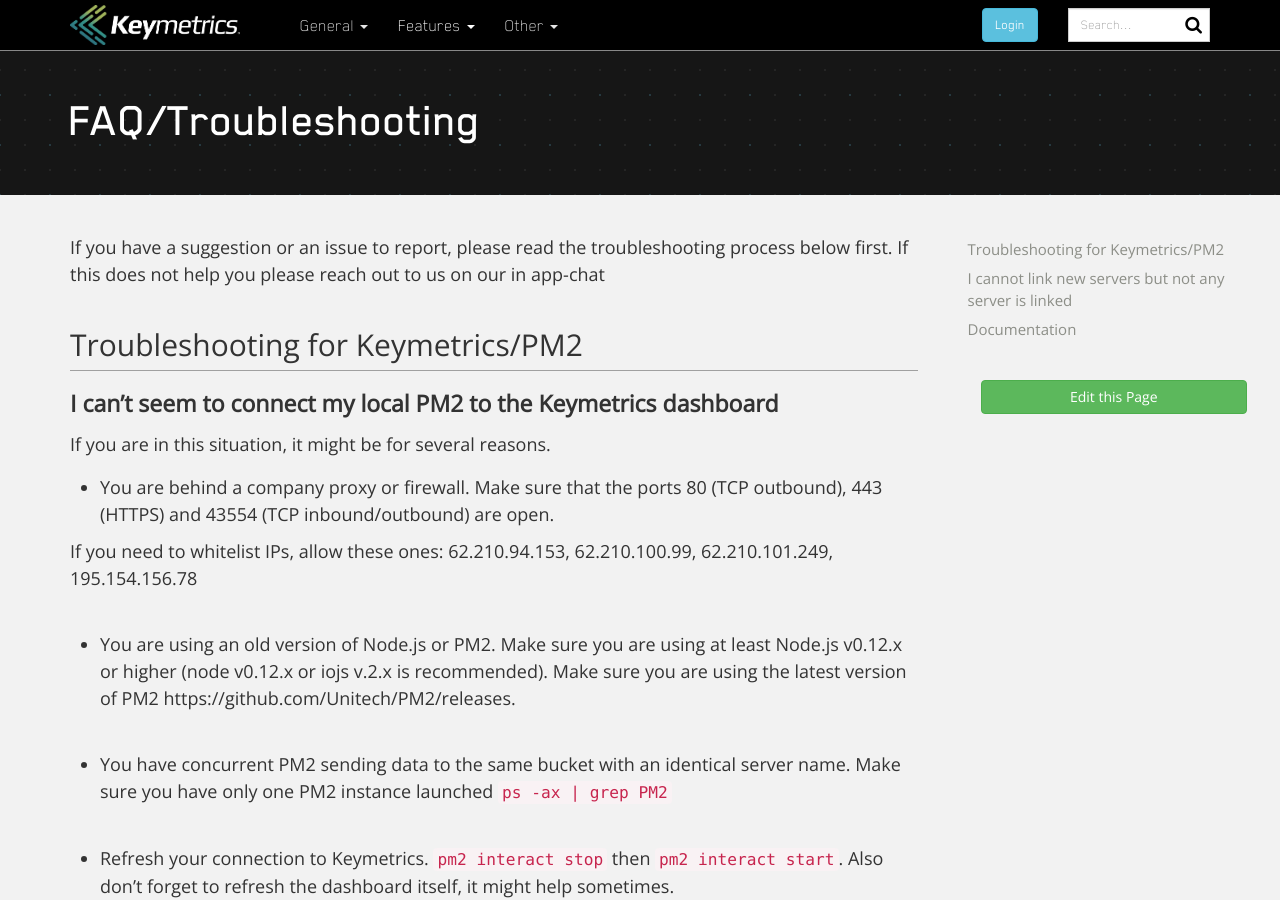
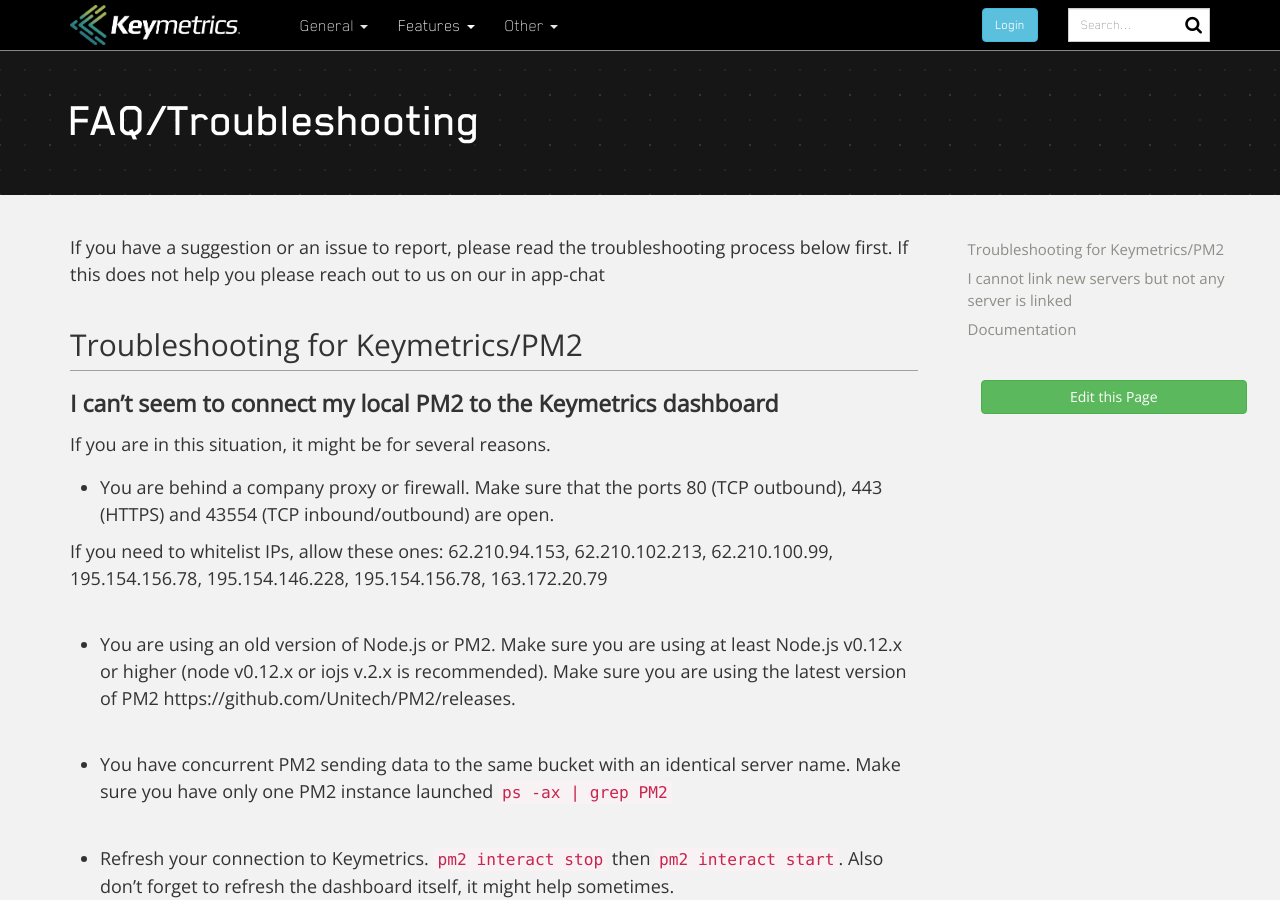
Before and after one commit to keymetrics/keymetrics.github.io, a Jekyll site: the page built from docs/keymetrics/faq.md, in a window 1280 px wide and 900 px high. Built offline with Jekyll 4.4.1, drawn with Linux system fonts in a browser that asks for light colours; nearby versions of some CDN libraries; a script that is not in the unit is left out; comment, search, counter and statistics services are not loaded.

Commit message:
Update faq.md

```diff
--- a/docs/keymetrics/faq.md
+++ b/docs/keymetrics/faq.md
@@ -16,7 +16,7 @@ If you are in this situation, it might be for several reasons.
 - You are behind a company proxy or firewall.
 Make sure that the ports 80 (TCP outbound), 443 (HTTPS) and 43554 (TCP inbound/outbound) are open.
 
-If you need to whitelist IPs, allow these ones: 62.210.94.153, 62.210.100.99, 62.210.101.249, 195.154.156.78
+If you need to whitelist IPs, allow these ones: 62.210.94.153, 62.210.102.213, 62.210.100.99, 195.154.156.78, 195.154.146.228, 195.154.156.78, 163.172.20.79
 
 - You are using an old version of Node.js or PM2.
 Make sure you are using at least Node.js v0.12.x or higher (node v0.12.x or iojs v.2.x is recommended).
```
